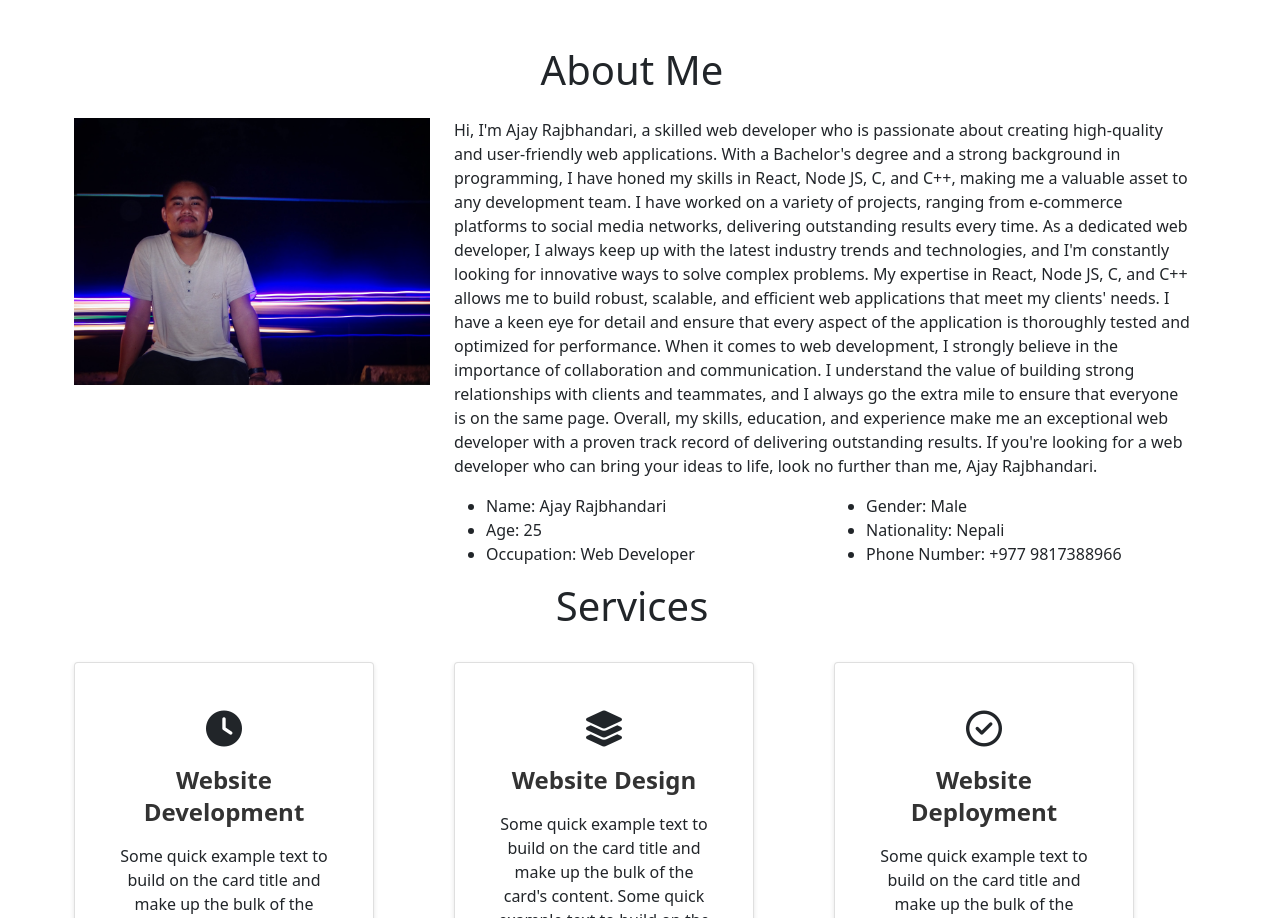
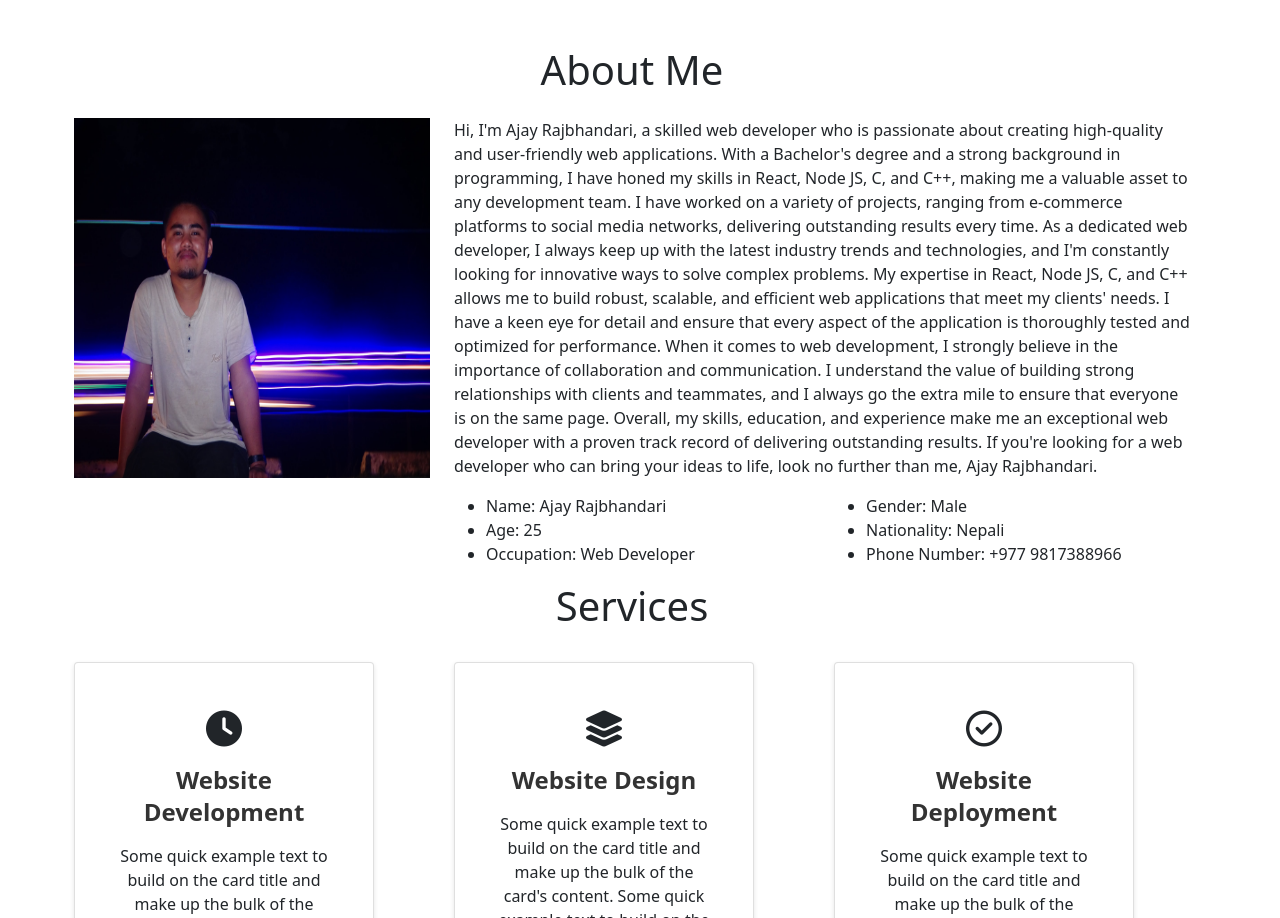
Before and after one commit to Ajaya-Rajbhandari/Ajaya-Portfolio.github.io, a plain HTML site: page index.html in a window 1280 px wide. Shown: the part 802-1720 px from the top of the page. Drawn offline with nearby package versions, Linux system fonts and the light colour scheme.

Commit message:
aklsdjflaksjdflksad;lmfn

```diff
--- a/index.html
+++ b/index.html
@@ -60,7 +60,7 @@
             <h1 class="text-center">About Me</h1>
             <div class="row mt-4">
                 <div class="col-lg-4">
-                    <img src="imageFIle/night_light.jpg" class= "imageAboutPage" alt="">
+                    <img src="imageFIle/night_light.jpg" width="640" height="360" class= "imageAboutPage" alt="">
                 </div>
 
                 <div class="col-lg-8">
```
